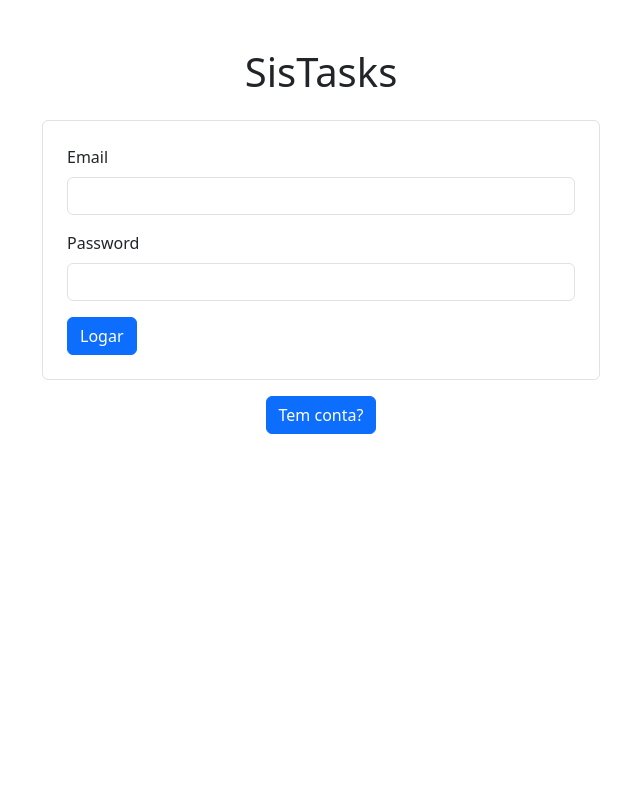
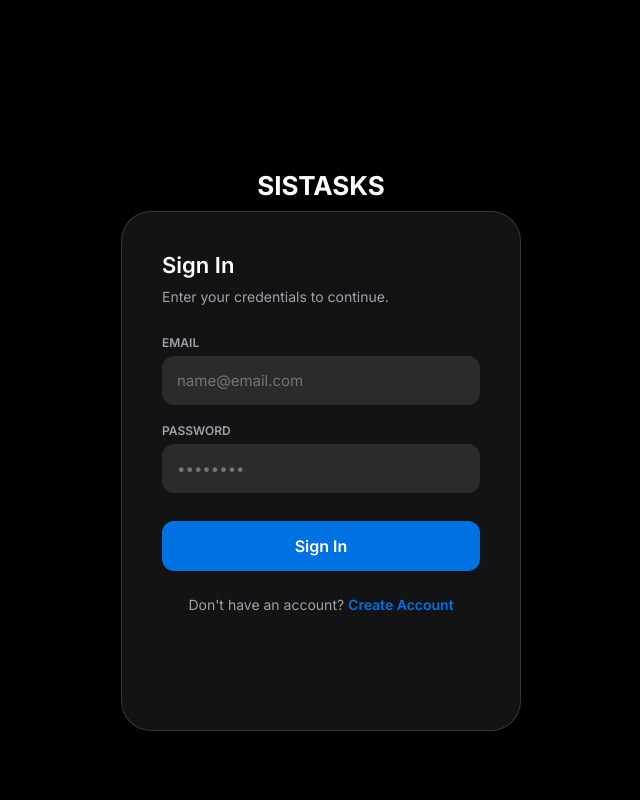
Before and after one commit to Leonsis/SISTASK, a PHP site: page / in a window 1280 px wide. Shown: the whole page, without its empty margins (319-959 px from the left). Run offline with PHP 8.4, Linux system fonts and the light colour scheme.

Commit message:
add pag login

```diff
--- a/index.php
+++ b/index.php
@@ -1,138 +1,64 @@
 <!DOCTYPE html>
-<html lang="en">
+<html lang="en" data-theme="dark">
 <head>
     <meta charset="UTF-8">
     <meta name="viewport" content="width=device-width, initial-scale=1.0">
-        <link rel="stylesheet" href="public/bootstrap-5.3.8/css/bootstrap.min.css">
-        <script src="public/bootstrap-5.3.8/js/bootstrap.bundle.min.js"></script>
-        <title>SisTasks</title>
+    <title>SISTASKS</title>
+    <link href="https://fonts.googleapis.com/css2?family=Inter:wght@300;400;500;600;700&display=swap" rel="stylesheet">
+    <link rel="stylesheet" href="public/main.css">
+    <script src="public/main.js"></script>
 </head>
 <body>
-        <div class="container mt-5">
-            <h1 class="text-center mb-4">SisTasks</h1>
-            <div id="login" class="w-50 mx-auto border p-4 rounded">
-                <form action="app/controllers/loginController.php" method="POST">
-                    <div class="mb-3">
-                        <label for="exampleInputEmail1" class="form-label">Email</label>
-                        <input type="email" class="form-control" id="exampleInputEmail1" aria-describedby="emailHelp">
-                        <!-- <div id="emailHelp" class="form-text">We'll never share your email with anyone else.</div> -->
+
+    <div class="scene">
+        <div class="card-container" id="authCard">
+            <h1>SISTASKS</h1>
+
+            <div class="card-face card-front">
+                <h2>Sign In</h2>
+                <p class="desc">Enter your credentials to continue.</p>
+
+                <form action="../app/controllers/loginController.php" method="POST">
+                    <div class="input-box">
+                        <label>Email</label>
+                        <input type="email" placeholder="name@email.com" required>
                     </div>
-                    <div class="mb-3">
-                        <label for="password" class="form-label">Password</label>
-                        <input type="password" class="form-control" id="password">
+                    <div class="input-box">
+                        <label>Password</label>
+                        <input type="password" placeholder="••••••••" required>
                     </div>
-                    <!-- <div class="mb-3 form-check">
-                        <input type="checkbox" class="form-check-input" id="exampleCheck1">
-                        <label class="form-check-label" for="exampleCheck1">Check me out</label>
-                    </div> -->
-                    <button type="submit" class="btn btn-primary">Logar</button>
+                    <button type="submit" class="btn-primary">Sign In</button>
                 </form>
+
+                <p class="toggle-link">Don't have an account? <span onclick="toggleAuth()">Create Account</span></p>
             </div>
 
-            <div id="criarConta" class="w-50 mx-auto border p-4 rounded d-none">
-                <h2 class="text-center mb-4">Criar conta</h2>
-                <form action="app/controllers/loginController.php" method="POST">
-                    <div class="mb-3">
-                        <label for="nome" class="form-label">Nome</label>
-                        <input type="text" class="form-control" id="nome" aria-describedby="nomeHelp">
+
+            <div class="card-face card-back">
+                <h2>Criar conta</h2>
+                <p class="desc">Join our premium fintech ecosystem.</p>
+
+                <form action="../app/controllers/loginController.php" method="POST">
+                    <div class="input-box">
+                        <label>Full Name</label>
+                        <input type="text" placeholder="John Doe" required>
                     </div>
-                    <div class="mb-3">
-                        <label for="fisica_juridica" class="form-label">Pessoa Física/Jurídica</label>
-                        <select id="fisica_juridica" class="form-select" aria-label="Default select example">
-                            <option selected>Escolha uma opção</option>
-                            <option value="0">Pessoa Física</option>
-                            <option value="1">Pessoa Jurídica</option>
-                        </select>
+                    <div class="input-box">
+                        <label>Email Address</label>
+                        <input type="email" placeholder="john@example.com" required>
                     </div>
-                    <div class="mb-3 d-none">
-                        <label for="cnpj" class="form-label">CNPJ</label>
-                        <input type="text" class="form-control" id="cnpj" aria-describedby="cnpjHelp">
+                    <div class="input-box">
+                        <label>Password</label>
+                        <input type="password" placeholder="••••••••" required>
                     </div>
-                    <div class="mb-3 d-none">
-                        <label for="NOME_FANTASIA" class="form-label">Nome Fantasia</label>
-                        <input type="text" class="form-control" id="NOME_FANTASIA" aria-describedby="nomeFantasiaHelp">
+                    <button type="submit" class="btn-primary">Register Now</button>
+                </form>
+
+                <p class="toggle-link">Already a member? <span onclick="toggleAuth()">Log In instead</span></p>
             </div>
 
-                    <div class="mb-3 d-none">
-                        <label for="cpf" class="form-label">CPF</label>
-                        <input type="text" class="form-control" id="cpf" aria-describedby="cpfHelp">
+        </div>
     </div>
 
-                    <div class="mb-3">
-                        <label for="contratado_contratante" class="form-label">Você é</label>
-                        <select id="contratado_contratante" class="form-select" aria-label="Default select example">
-                            <option selected>Escolha uma opção</option>
-                            <option value="0">Contratado</option>
-                            <option value="1">Contratante</option>
-                        </select>
-                    </div>
-                    <div class="mb-3">
-                        <label for="telefone" class="form-label">Telefone</label>
-                        <input type="text" class="form-control" id="telefone" aria-describedby="telefoneHelp">
-                    </div>
-                    <div class="mb-3">
-                        <label for="exampleInputEmail1" class="form-label">Email</label>
-                        <input type="email" class="form-control" id="exampleInputEmail1" aria-describedby="emailHelp">
-                    </div>
-                    <div class="mb-3">
-                        <label for="exampleInputPassword1" class="form-label">Password</label>
-                        <input type="password" class="form-control" id="exampleInputPassword1">
-                    </div>
-                    <button type="submit" class="btn btn-primary">Cirar conta</button>
-                </form>
-            </div>
-            <div class="d-flex justify-content-center m-3">
-                <a href="#" id="temConta" class="btn btn-primary">Tem conta?</a>
-                <a href="#" id="jaTenhoConta" class="btn btn-primary d-none">Já tenho conta</a>
-            </div>
-        </div>
 </body>
-    <script>
-        document.getElementById('temConta').addEventListener('click', function(event) {
-            event.preventDefault();
-            const loginDiv = document.getElementById('login');
-            const criarContaDiv = document.getElementById('criarConta');
-            if (loginDiv.classList.contains('d-none')) {
-                loginDiv.classList.remove('d-none');
-                criarContaDiv.classList.add('d-none');
-            } else {
-                loginDiv.classList.add('d-none');
-                criarContaDiv.classList.remove('d-none');
-            }
-        });
-        document.getElementById('jaTenhoConta').addEventListener('click', function(event) {
-            event.preventDefault();
-            const loginDiv = document.getElementById('login');
-            const criarContaDiv = document.getElementById('criarConta');
-            if (loginDiv.classList.contains('d-none')) {
-                loginDiv.classList.remove('d-none');
-                criarContaDiv.classList.add('d-none');
-            } else {
-                loginDiv.classList.add('d-none');
-                criarContaDiv.classList.remove('d-none');
-            }
-        });
-        /* Logica para alternar entre CNPJ e CPF de acordo com o tipo de pessoa selecionado */
-        document.getElementById('fisica_juridica').addEventListener('change', function(event) {
-            const selectedValue = event.target.value;
-            const cnpjField = document.getElementById('cnpj');
-            const cpfField = document.getElementById('cpf');
-            const nomeFantasiaField = document.getElementById('NOME_FANTASIA');
-            if (selectedValue === '1') { // Pessoa Jurídica
-                cnpjField.parentElement.classList.remove('d-none');
-                nomeFantasiaField.parentElement.classList.remove('d-none');
-                cpfField.parentElement.classList.add('d-none');
-            } else if (selectedValue === '0') { // Pessoa Física
-                cnpjField.parentElement.classList.add('d-none');
-                nomeFantasiaField.parentElement.classList.add('d-none');
-                cpfField.parentElement.classList.remove('d-none');
-
-            } else {
-                cnpjField.parentElement.classList.add('d-none');
-                nomeFantasiaField.parentElement.classList.add('d-none');
-                cpfField.parentElement.classList.add('d-none');
-            }
-            x
-        });
-    </script>
 </html>
--- /dev/null
+++ b/public/main.css
@@ -0,0 +1,168 @@
+
+:root {
+    --bg: #000000;
+    --card-bg: rgba(28, 28, 30, 0.7);
+    --text: #ffffff;
+    --text-dim: #a1a1a6;
+    --accent: #0071e3;
+    --input-bg: rgba(255, 255, 255, 0.1);
+    --border: rgba(255, 255, 255, 0.15);
+    --glass: blur(25px);
+}
+
+[data-theme="light"] {
+    --bg: #f5f5f7;
+    --card-bg: rgba(255, 255, 255, 0.7);
+    --text: #1d1d1f;
+    --text-dim: #86868b;
+    --accent: #0071e3;
+    --input-bg: rgba(0, 0, 0, 0.05);
+    --border: rgba(0, 0, 0, 0.1);
+}
+
+* { box-sizing: border-box; margin: 0; padding: 0; font-family: 'Inter', sans-serif; }
+
+body {
+    background-color: var(--bg);
+    height: 100vh;
+    display: flex;
+    flex-direction: column;
+    align-items: center;
+    justify-content: center;
+    overflow: hidden;
+    transition: background 0.5s ease;
+}
+
+/* --- Genius Top Navigation (Your Links) --- */
+.top-nav {
+    position: fixed;
+    top: 0;
+    width: 100%;
+    padding: 20px;
+    display: flex;
+    justify-content: space-between;
+    align-items: center;
+    background: var(--card-bg);
+    backdrop-filter: var(--glass);
+    z-index: 1000;
+    border-bottom: 1px solid var(--border);
+}
+
+.store-link {
+    background: var(--accent);
+    color: white;
+    padding: 10px 20px;
+    border-radius: 20px;
+    text-decoration: none;
+    font-weight: 600;
+    font-size: 14px;
+    box-shadow: 0 4px 15px rgba(0, 113, 227, 0.3);
+    transition: 0.3s;
+}
+
+.store-link:hover { transform: scale(1.05); }
+
+.theme-toggle {
+    background: var(--input-bg);
+    border: 1px solid var(--border);
+    color: var(--text);
+    padding: 8px 15px;
+    border-radius: 12px;
+    cursor: pointer;
+    font-weight: 500;
+}
+
+/* --- 3D Scene Architecture --- */
+.scene {
+    width: 100%;
+    max-width: 400px;
+    height: 520px;
+    perspective: 2000px;
+    margin-top: 60px;
+}
+
+.card-container {
+    width: 100%;
+    height: 100%;
+    position: relative;
+    transition: transform 0.8s cubic-bezier(0.175, 0.885, 0.32, 1.275);
+    transform-style: preserve-3d;
+}
+
+.is-flipped { transform: rotateY(180deg); }
+
+.card-face {
+    position: absolute;
+    width: 100%;
+    height: 100%;
+    backface-visibility: hidden;
+    background: var(--card-bg);
+    backdrop-filter: var(--glass);
+    border: 1px solid var(--border);
+    border-radius: 30px;
+    padding: 40px;
+    display: flex;
+    flex-direction: column;
+    box-shadow: 0 30px 60px rgba(0,0,0,0.3);
+}
+
+.card-back { transform: rotateY(180deg); }
+
+/* --- Typography & UI Elements --- */
+h1 { font-size: 26px; font-weight: 700; color: var(--text); margin-bottom: 10px; text-align: center; }
+h2 { font-size: 22px; font-weight: 600; color: var(--text); margin-bottom: 10px; }
+p.desc { color: var(--text-dim); font-size: 14px; margin-bottom: 30px; }
+
+.input-box { margin-bottom: 18px; }
+label { display: block; font-size: 12px; font-weight: 600; color: var(--text-dim); margin-bottom: 6px; text-transform: uppercase; }
+input {
+    width: 100%;
+    padding: 14px;
+    background: var(--input-bg);
+    border: 1px solid transparent;
+    border-radius: 12px;
+    color: var(--text);
+    font-size: 15px;
+    outline: none;
+    transition: 0.2s;
+}
+input:focus { border-color: var(--accent); background: transparent; }
+
+.btn-primary {
+    background: var(--accent);
+    color: white;
+    border: none;
+    padding: 15px;
+    border-radius: 12px;
+    font-weight: 600;
+    font-size: 16px;
+    cursor: pointer;
+    width: 100%;
+    margin-top: 10px;
+}
+
+.toggle-link {
+    text-align: center;
+    margin-top: 25px;
+    color: var(--text-dim);
+    font-size: 14px;
+}
+.toggle-link span { color: var(--accent); cursor: pointer; font-weight: 600; }
+
+/* --- Footer Info --- */
+.contact-footer {
+    position: fixed;
+    bottom: 20px;
+    text-align: center;
+    color: var(--text-dim);
+    font-size: 13px;
+    line-height: 1.6;
+}
+.contact-footer b { color: var(--text); }
+
+/* Mobile Optimization */
+@media (max-width: 450px) {
+    .scene { width: 90%; height: 550px; }
+    .top-nav { padding: 15px; }
+    .store-link { font-size: 12px; }
+}
--- /dev/null
+++ b/public/main.js
@@ -0,0 +1,50 @@
+document.addEventListener('DOMContentLoaded', () => {
+    const card = document.getElementById('authCard');
+    const body = document.documentElement;
+
+    // 1. Fixed Create Account Toggle
+    function toggleAuth() {
+        card.classList.toggle('is-flipped');
+    }
+
+    // 2. Theme Toggle Engine
+    function toggleTheme() {
+        const isDark = body.getAttribute('data-theme') === 'dark';
+        const newTheme = isDark ? 'light' : 'dark';
+        body.setAttribute('data-theme', newTheme);
+        document.getElementById('themeBtn').innerText = isDark ? '🌙 Dark Mode' : '☀️ Light Mode';
+    }
+
+    // 3. Form Handling Logic
+    /* function handleAction(event, type) {
+        event.preventDefault();
+        const btn = event.target.querySelector('button');
+        const originalText = btn.innerText;
+
+        btn.innerText = "Processing...";
+        btn.style.opacity = "0.6";
+
+        setTimeout(() => {
+            alert(`${type} Successful! Welcome to the platform.`);
+            btn.innerText = originalText;
+            btn.style.opacity = "1";
+        }, 1000);
+    } */
+
+    // 4. Apple Pro 3D Tilt Logic
+    document.addEventListener('mousemove', (e) => {
+        if (window.innerWidth < 768) return;
+        const xAxis = (window.innerWidth / 2 - e.pageX) / 25;
+        const yAxis = (window.innerHeight / 2 - e.pageY) / 25;
+
+        const currentRotation = card.classList.contains('is-flipped') ? 180 : 0;
+        card.style.transform = `rotateY(${currentRotation + xAxis}deg) rotateX(${yAxis}deg)`;
+    });
+
+    // Reset Tilt
+    document.addEventListener('mouseleave', () => {
+        const currentRotation = card.classList.contains('is-flipped') ? 180 : 0;
+        card.style.transform = `rotateY(${currentRotation}deg) rotateX(0deg)`;
+    });
+
+});
```
Also changed, not shown: app/conexao/script.sql (+13 -10 lines). Lines whose indentation alone changed are shown as unchanged.
